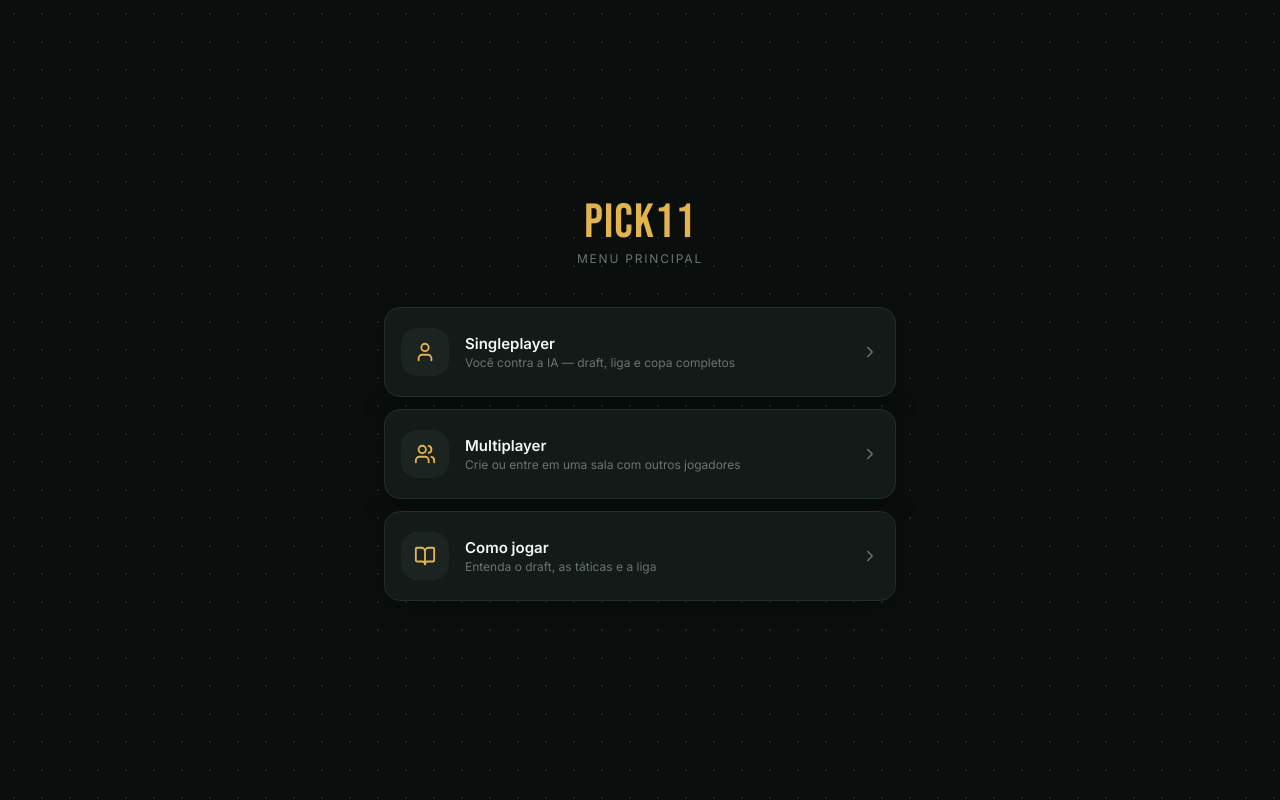
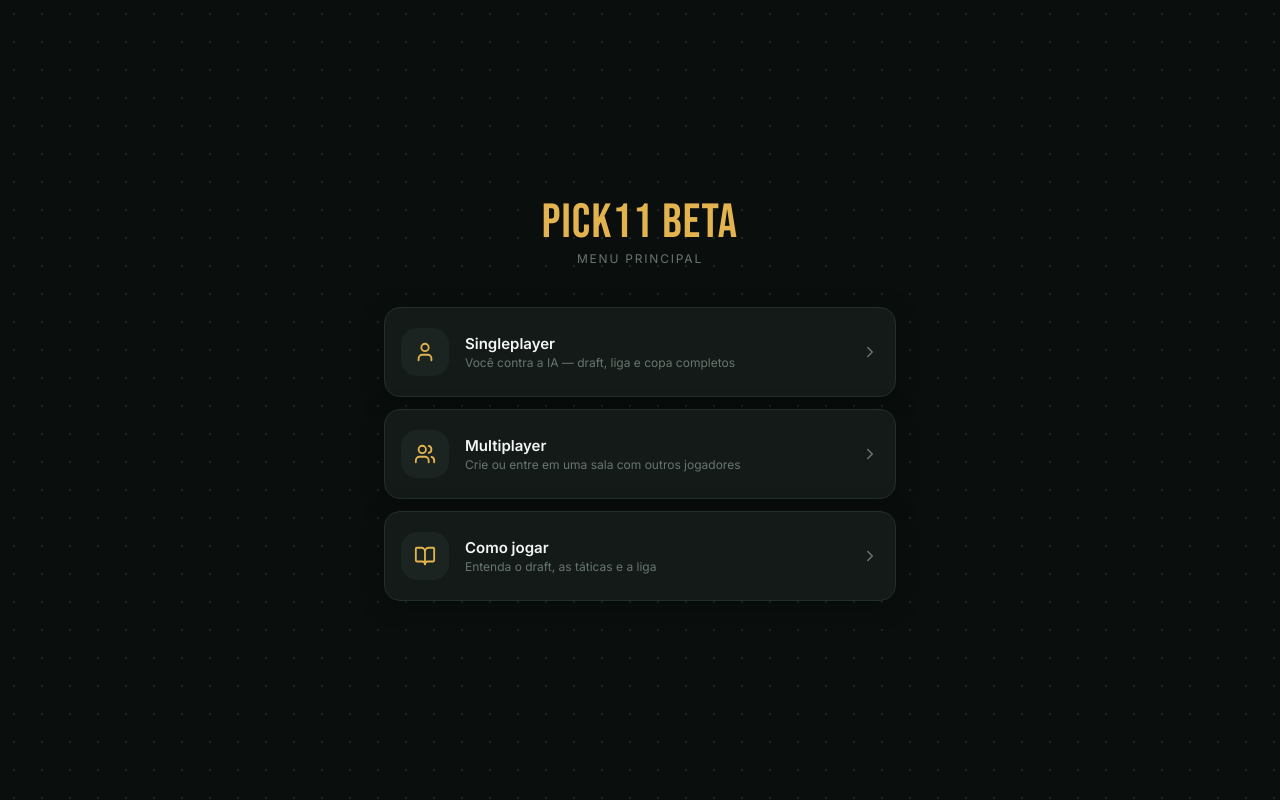
Before and after one commit to leonardo-jvs/pick11, a Next.js app: page /menu in a window 1280 px wide. Built offline with nearby package versions, Linux system fonts and the light colour scheme.

Commit message:
ajustes desconnect

```diff
--- a/app/(onboarding)/menu/page.tsx
+++ b/app/(onboarding)/menu/page.tsx
@@ -73,7 +73,7 @@ export default function MenuPage() {
   return (
     <Screen withField center>
       <div className="mb-10 flex flex-col items-center gap-1">
-        <h1 className="font-display text-5xl tracking-wide text-gold">PICK11</h1>
+        <h1 className="font-display text-5xl tracking-wide text-gold">PICK11 BETA</h1>
         <p className="font-sans text-xs uppercase tracking-[0.15em] text-text-tertiary">Menu principal</p>
       </div>
 
```
Also changed, not shown: 2 other files (tests, documents, lock files or other folders).
